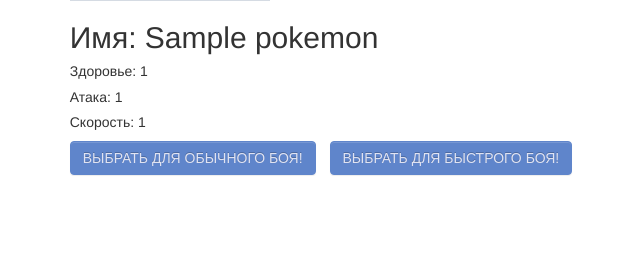
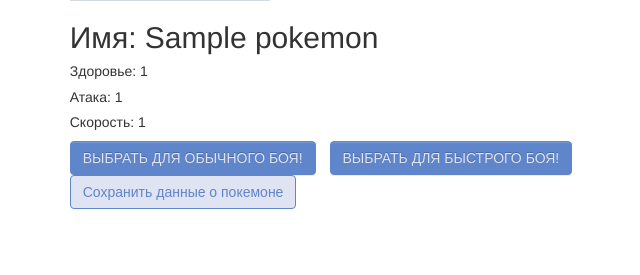
Before and after one commit to lizaelisaveta/Pokemons, a Django app: page /detail/1/ in a window 1280 px wide. Shown: the part 283-558 px from the top of the page, without its empty margins (314-954 px from the left). Run offline with Django 5.2, Linux system fonts and the light colour scheme; tables that the repository leaves empty hold one stand-in row (values such as "Sample post"); grey boxes marked "Sample" are stand-in pictures; some libraries are stand-ins or nearby versions.

Commit message:
moving the button to the Pokemon details  page

```diff
--- a/project/aplication/static/css/aplication.css
+++ b/project/aplication/static/css/aplication.css
@@ -188,6 +188,15 @@
     margin-right: 10px;
 }
 
+.btn-backs {
+    background: #e0e3f2;
+    border-color: #5f85cb;
+    color: #5f85cb;
+    font-family:  'Raleway',sans-serif;
+    margin-right: auto;
+    margin-left: auto;
+}
+
 
 .card-about{
     display: flex;
--- a/project/aplication/templates/aplication/details.html
+++ b/project/aplication/templates/aplication/details.html
@@ -26,7 +26,9 @@
                         <h5> Скорость: {{ Pokemon.speed }}</h5>
                          <a href="{% url 'fights' Pokemon.id %}" class="btn btn-primary"> Выбрать для обычного боя! </a> <a href="{% url 'fastfights' Pokemon.id %}" class="btn btn-primary"> Выбрать для быстрого боя! </a>
                     </div>
+                    <a href="{% url 'save_doc_about' id=Pokemon.id %}" class="btn btn-backs"> Сохранить данные о покемоне </a>
                     </div>
+
                 </div>
         </div>
     </div>
--- a/project/aplication/templates/aplication/fast_fights.html
+++ b/project/aplication/templates/aplication/fast_fights.html
@@ -67,7 +67,6 @@
                             <input type="submit" class="btn btn-primary" value="Следующий противник!" >
                         </div>
                     </form>
-                    <a href="{% url 'save_doc_about' id=Pokemon.id %}" class="send_on_email"> Сохранить данные о покемоне </a>
                 </div>
 
 
--- a/project/aplication/templates/aplication/fights.html
+++ b/project/aplication/templates/aplication/fights.html
@@ -68,7 +68,6 @@
                             <input type="submit" class="btn btn-primary" value="Следующий противник!" >
                         </div>
                     </form>
-                    <a href="{% url 'save_doc_about' id=Pokemon.id %}" class="send_on_email"> Сохранить данные о покемоне </a>
                 </div>
         </div>
     </div>
```
